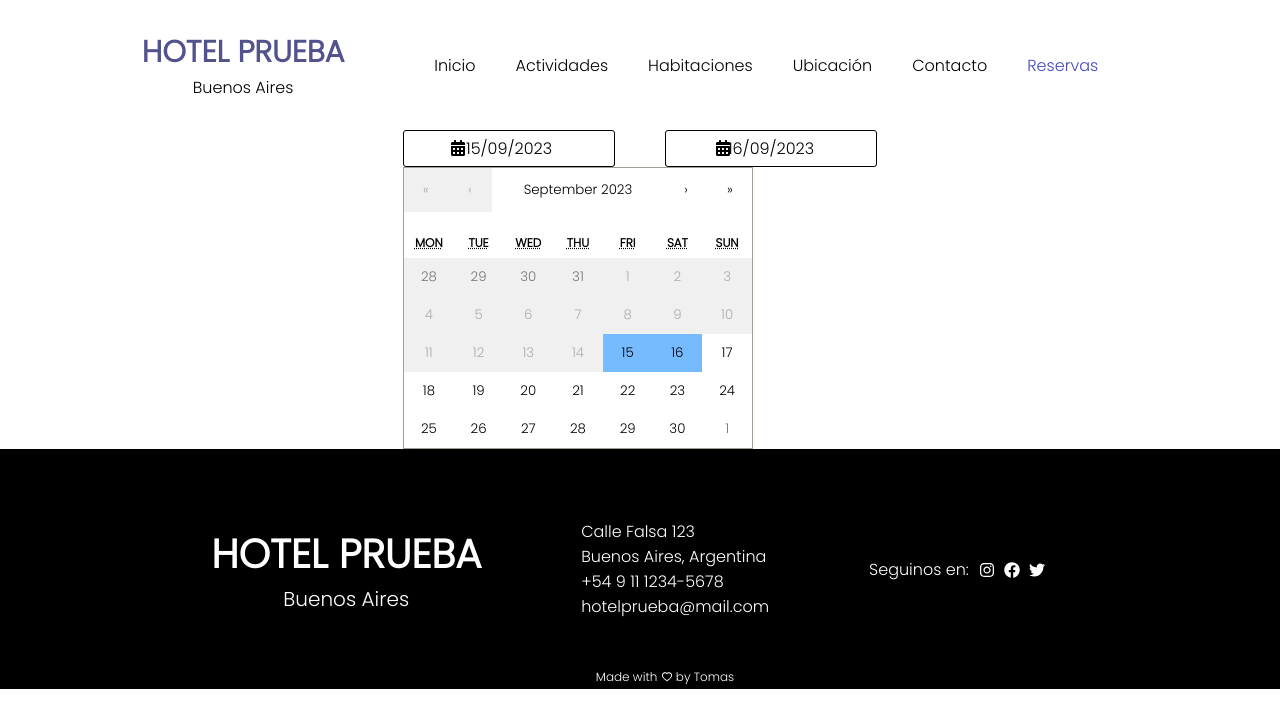
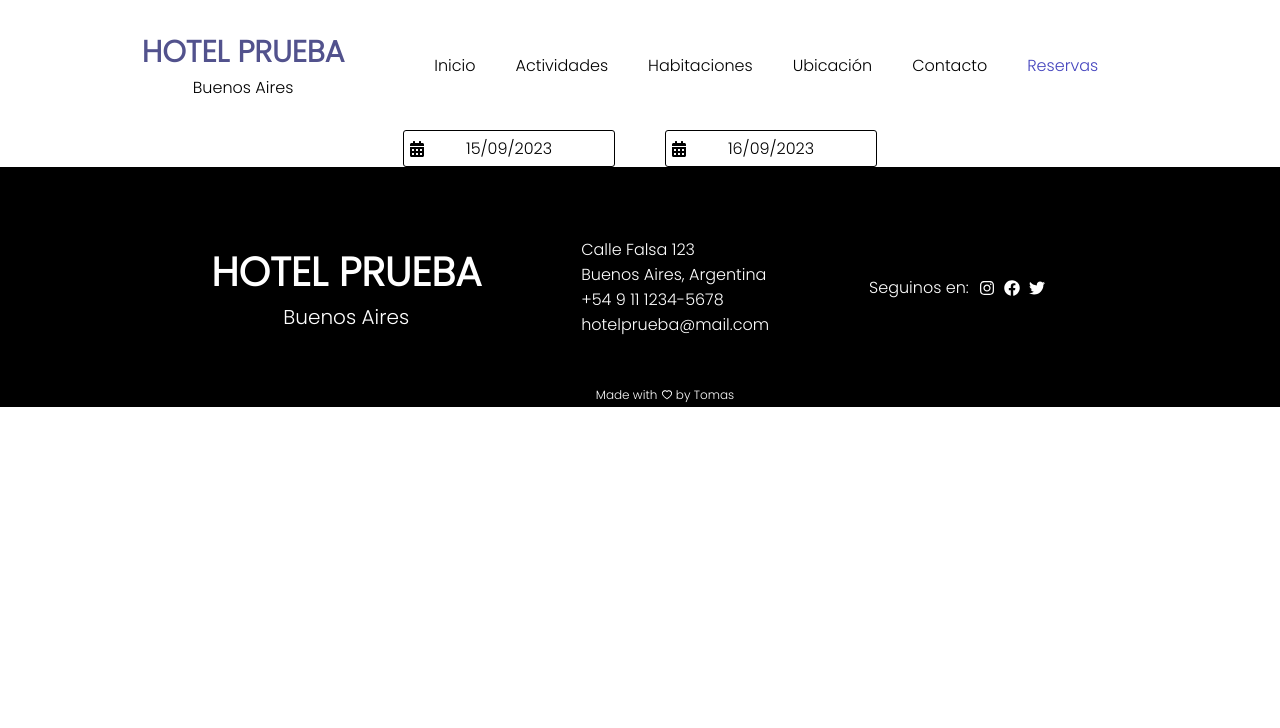
Before and after one commit to TomasPino5/Hotel-Test, a React (Vite) app in the folder client/: page /reservas in a window 1280 px wide. Shown: the top 728 px of the page. Built offline with nearby package versions, Linux system fonts and the light colour scheme.

Commit message:
calendar

```diff
--- a/client/src/components/bookings/Calendarr.jsx
+++ b/client/src/components/bookings/Calendarr.jsx
@@ -8,30 +8,43 @@ import { FaCalendarAlt } from 'react-icons/fa'
 
 const Calendarr = () => {
 
-    const [fechasSeleccionadas, setFechasSeleccionadas] = useState([new Date(), moment().add(1, 'days').toDate()]);
+    const [selectedDates, setSelectedDates] = useState([new Date(), moment().add(1, 'days').toDate()]);
 
-    const handleFechasSeleccionadas = (dates) => {
-        setFechasSeleccionadas(dates);
+    const [showCalendar, setShowCalendar] = useState(false)
+
+    const handleSelectedDates = (dates) => {
+        setSelectedDates(dates);
     };
+
+    const handleShowCalendar = () => {
+        setShowCalendar(true)
+    }
 
     return (
         <>
             <div>
-                <div className={styles.calendarContainer}>
+                <div className={styles.calendarContainer} onClick={handleShowCalendar}>
                     <div className={styles.entry}>
-                        <FaCalendarAlt className={styles.CalendarIcon1}/>{moment(fechasSeleccionadas[0]).format('DD/MM/YYYY')}
+                        <p className={styles.calendarIcon1}>
+                            <FaCalendarAlt/>
+                        </p>
+                            {moment(selectedDates[0]).format('DD/MM/YYYY')}
                     </div>
                     <div className={styles.exit}>
-                        <FaCalendarAlt className={styles.CalendarIcon2}/>{moment(fechasSeleccionadas[1]).format('DD/MM/YYYY')}
+                        <p className={styles.calendarIcon2}>
+                            <FaCalendarAlt/>
+                        </p>
+                        {moment(selectedDates[1]).format('DD/MM/YYYY')}
                     </div>
                 </div>
+                {showCalendar &&
                     <Calendar
-                        onChange={handleFechasSeleccionadas}
+                        onChange={handleSelectedDates}
                         selectRange
-                        // calendarType="ISO 8601"
                         minDate={new Date()}
-                        value={fechasSeleccionadas}
+                        value={selectedDates}
                     />
+                }
             </div>
         </>
     )
--- a/client/src/components/bookings/Calendarr.module.css
+++ b/client/src/components/bookings/Calendarr.module.css
@@ -11,6 +11,7 @@
     width: 200px;
     margin-right: 50px;
     text-align: center;
+    cursor: pointer;
 }
 
 .exit {
@@ -19,16 +20,16 @@
     width: 200px;
     padding: 5px;
     text-align: center;
+    cursor: pointer;
 }
 
-.CalendarIcon1 {
+.calendarIcon1 {
     position: absolute;
-    margin-top: 3.5px;
-    left: 450px;
+    margin-top: 3px;
+    /* margin-right: 70px; */
 }
 
-.CalendarIcon2 {
+.calendarIcon2 {
     position: absolute;
-    margin-top: 3.5px;
-    left: 715px;
+    margin-top: 3px;
 }
```
